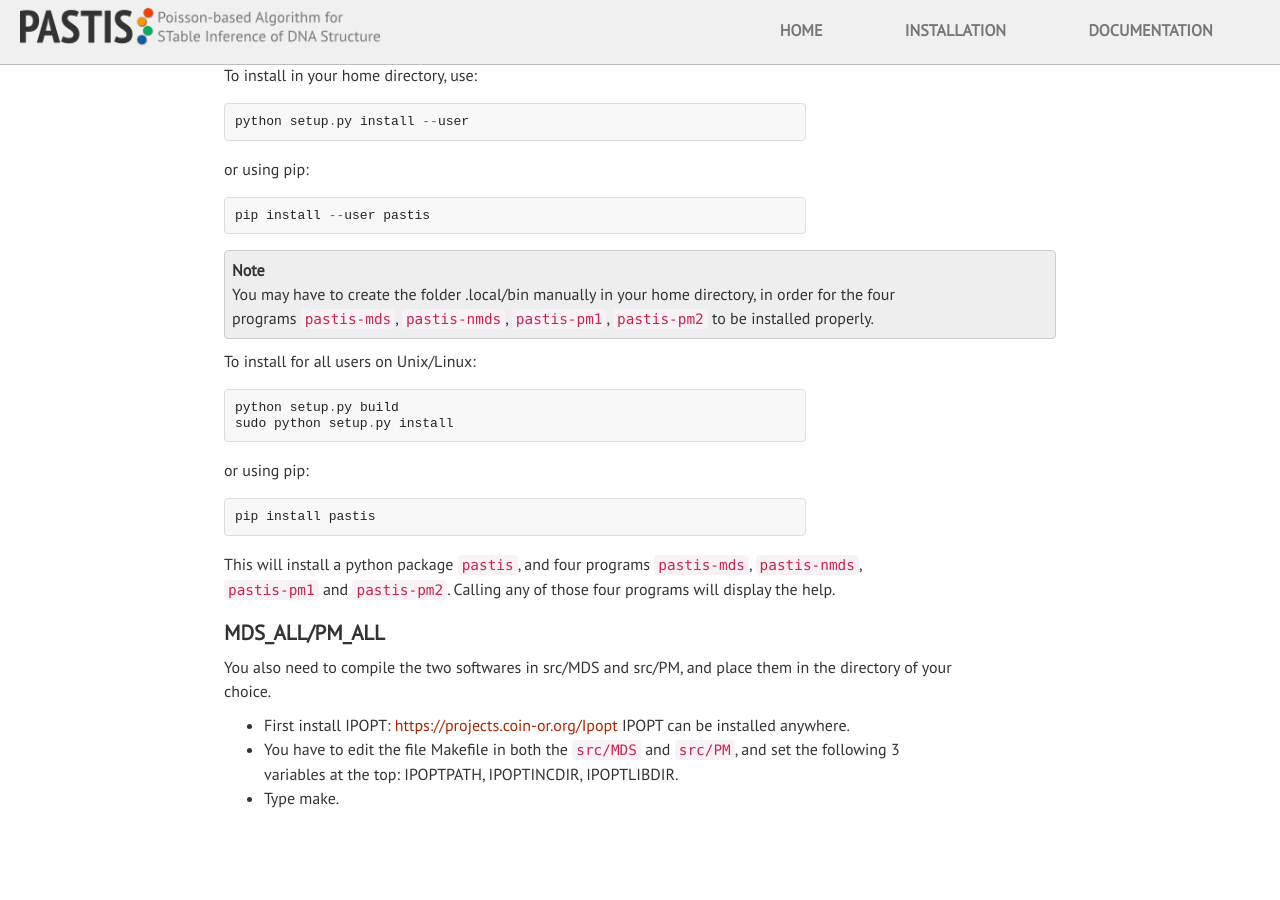
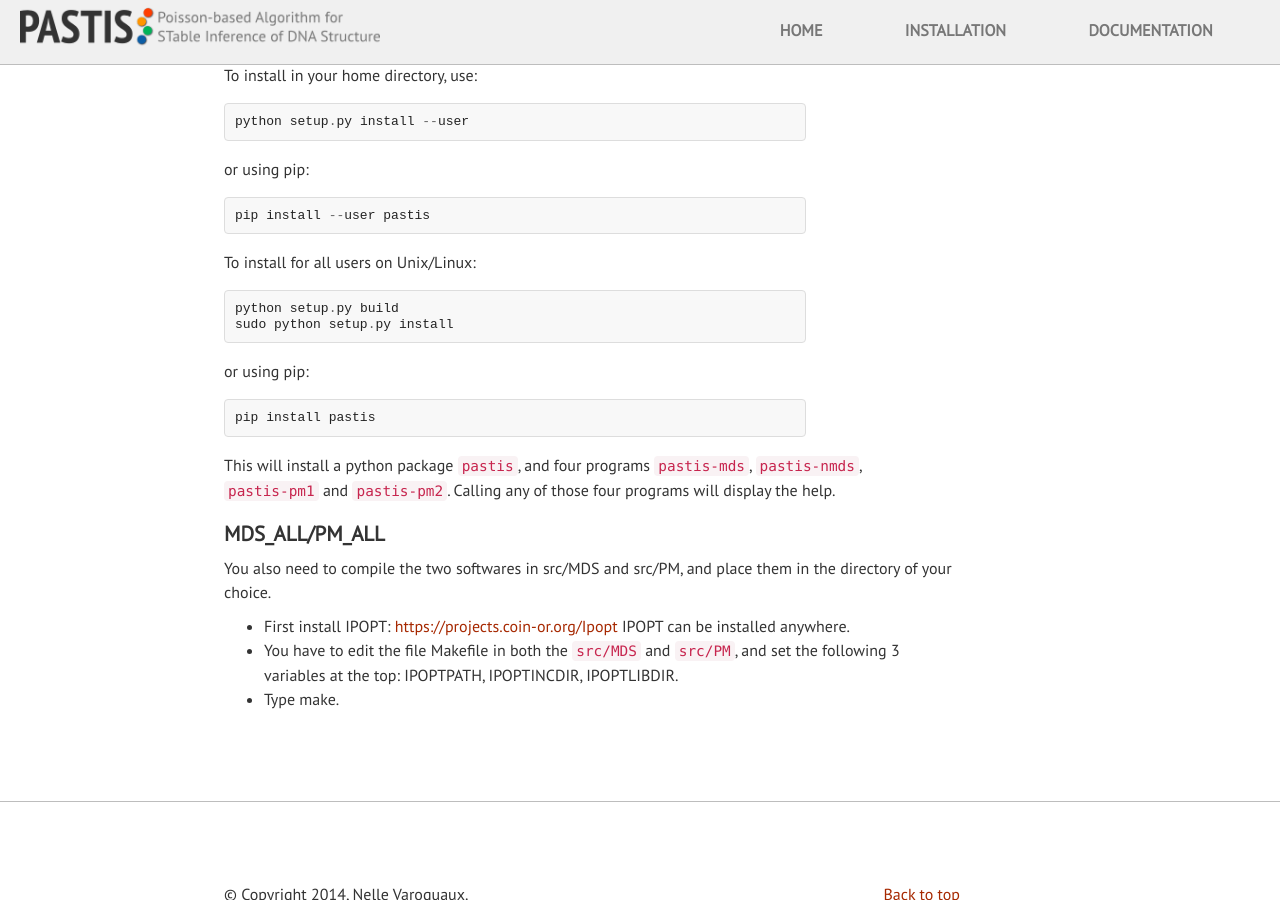
Before and after one commit to hiclib/pastis, a Sphinx documentation site: the page built from doc/install.rst, in a window 1280 px wide and 900 px high, scrolled down 580 px. Built offline with Sphinx 7.4.7, drawn with Linux system fonts in a browser that asks for light colours; formulas are drawn with MathJax 3; pages that are not in the unit, such as notebooks, are missing from menus.

Commit message:
Now works with recent versions of pyipopt

```diff
--- a/doc/install.rst
+++ b/doc/install.rst
@@ -36,12 +36,6 @@ or using pip::
 
     pip install --user pastis
 
-.. note::
-
-   You may have to create the folder .local/bin manually in your home
-   directory, in order for the four programs ``pastis-mds``, ``pastis-nmds``,
-   ``pastis-pm1``, ``pastis-pm2`` to be installed properly.
-
 To install for all users on Unix/Linux::
 
     python setup.py build
```
Also changed, not shown: 1 other file.
